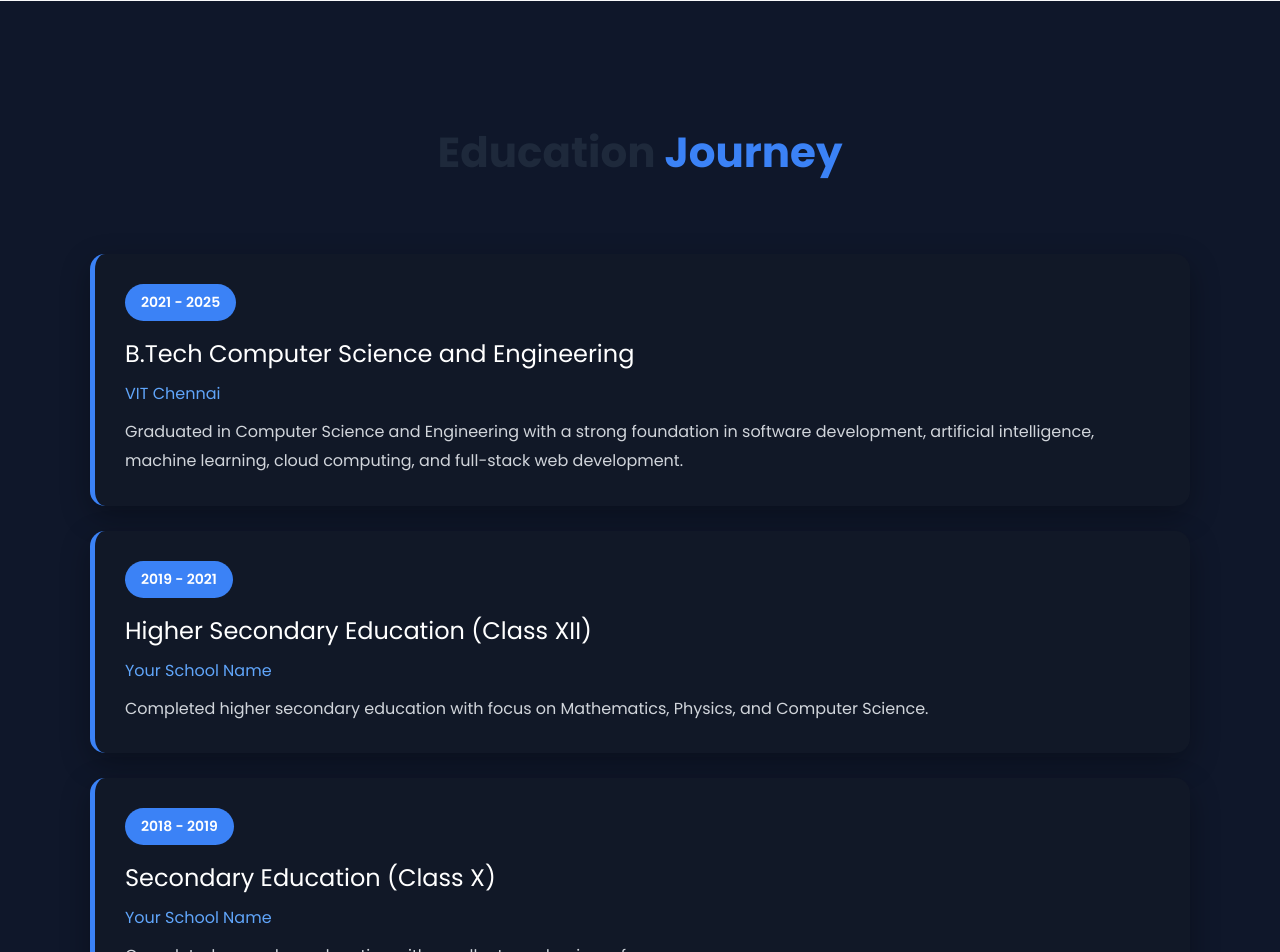
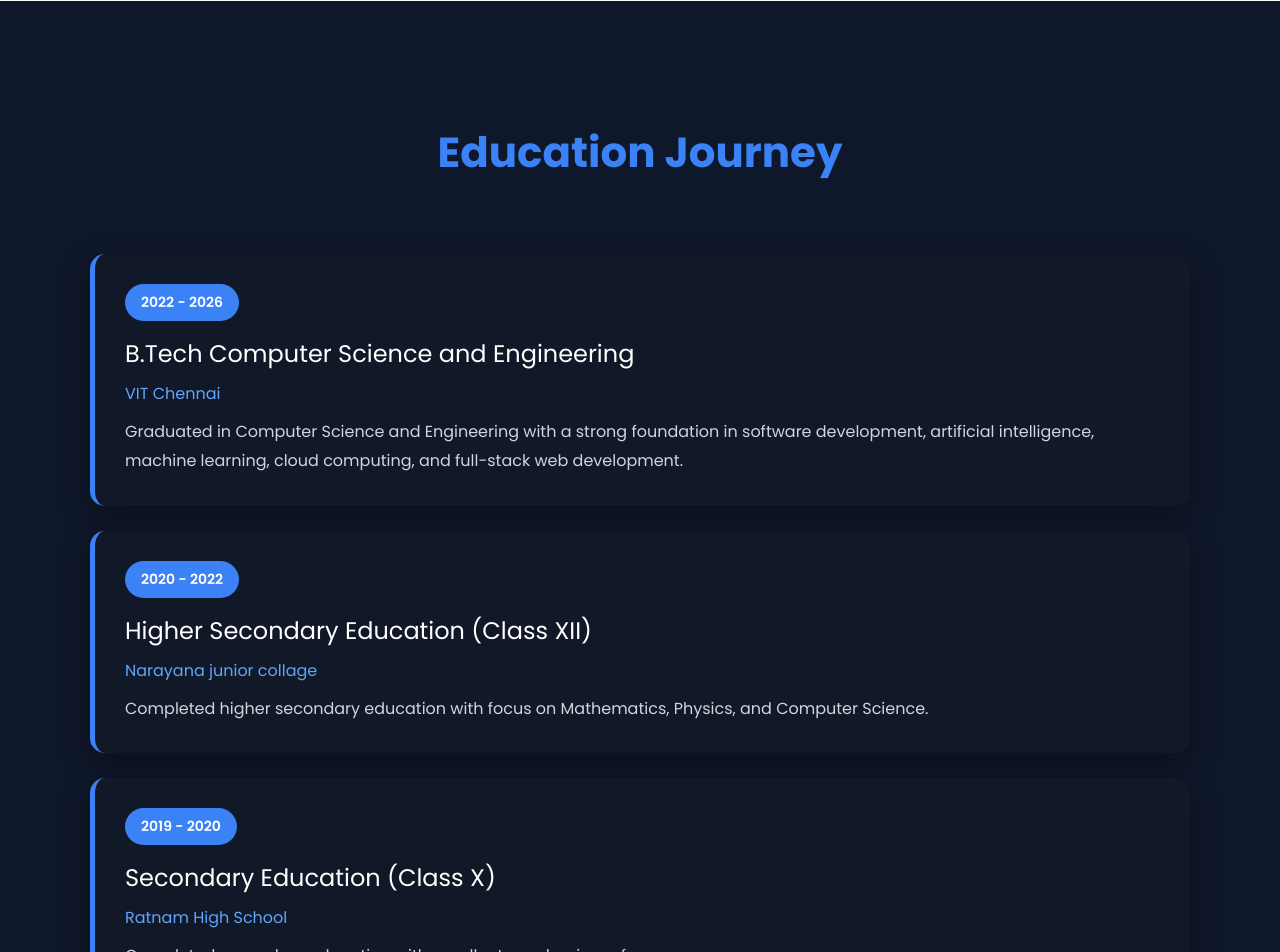
Before and after one commit to suregowtham123/Portfolio-Gowtham, a React (Create React App) app in the folder client/: page / in a window 1280 px wide. Shown: the part 1960-2912 px from the top of the page. Built offline with nearby package versions, Linux system fonts and the light colour scheme; no server answers.

Commit message:
Update Education.jsx

```diff
--- a/client/src/components/Education.jsx
+++ b/client/src/components/Education.jsx
@@ -6,21 +6,21 @@ const education = [
 {
 degree: "B.Tech Computer Science and Engineering",
 institution: "VIT Chennai",
-duration: "2021 - 2025",
+duration: "2022 - 2026",
 description:
 "Graduated in Computer Science and Engineering with a strong foundation in software development, artificial intelligence, machine learning, cloud computing, and full-stack web development."
 },
 {
 degree: "Higher Secondary Education (Class XII)",
-institution: "Your School Name",
-duration: "2019 - 2021",
+institution: "Narayana junior collage",
+duration: "2020 - 2022",
 description:
 "Completed higher secondary education with focus on Mathematics, Physics, and Computer Science."
 },
 {
 degree: "Secondary Education (Class X)",
-institution: "Your School Name",
-duration: "2018 - 2019",
+institution: "Ratnam High School",
+duration: "2019 - 2020",
 description:
 "Completed secondary education with excellent academic performance."
 }
@@ -30,7 +30,7 @@ return (
 <section id="education" className="section">
 
 <h2 className="section-title">
-Education <span>Journey</span>
+ <span>Education Journey</span>
 </h2>
 
 <div className="education-container">
```
